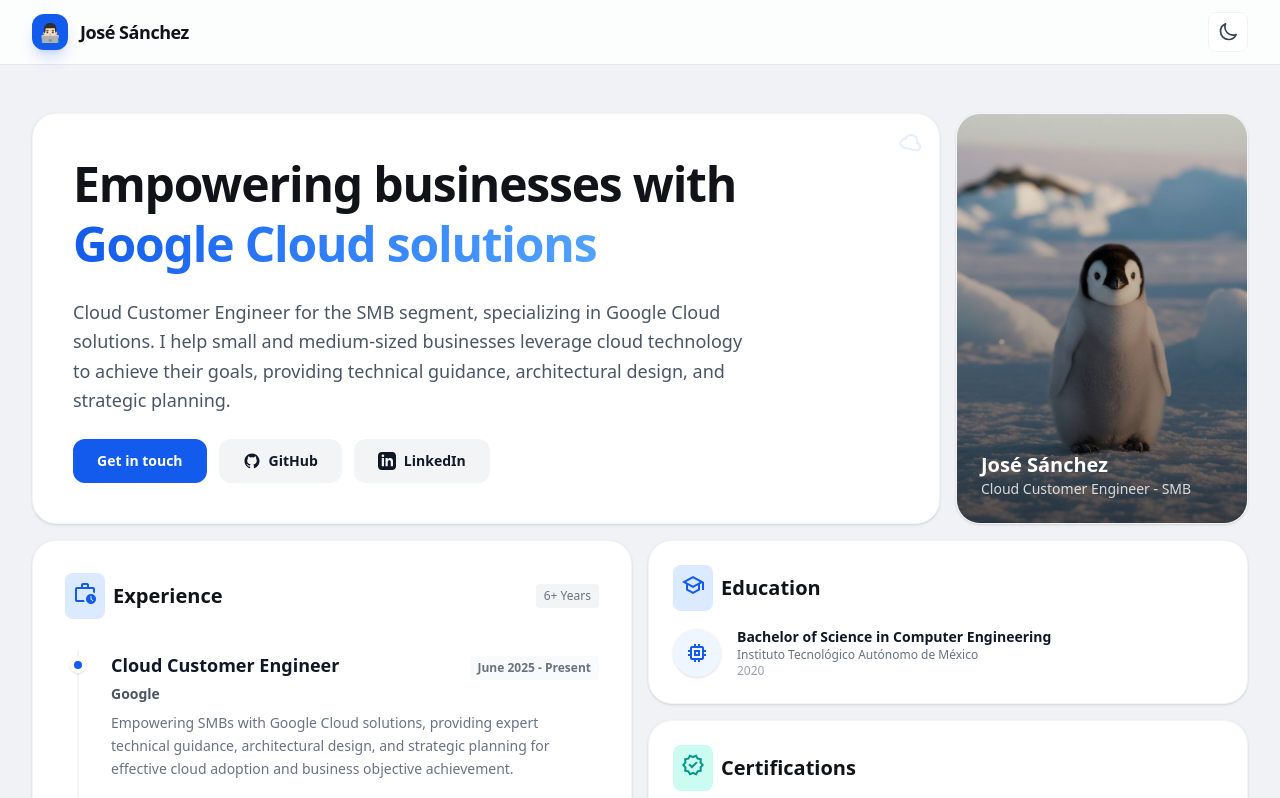
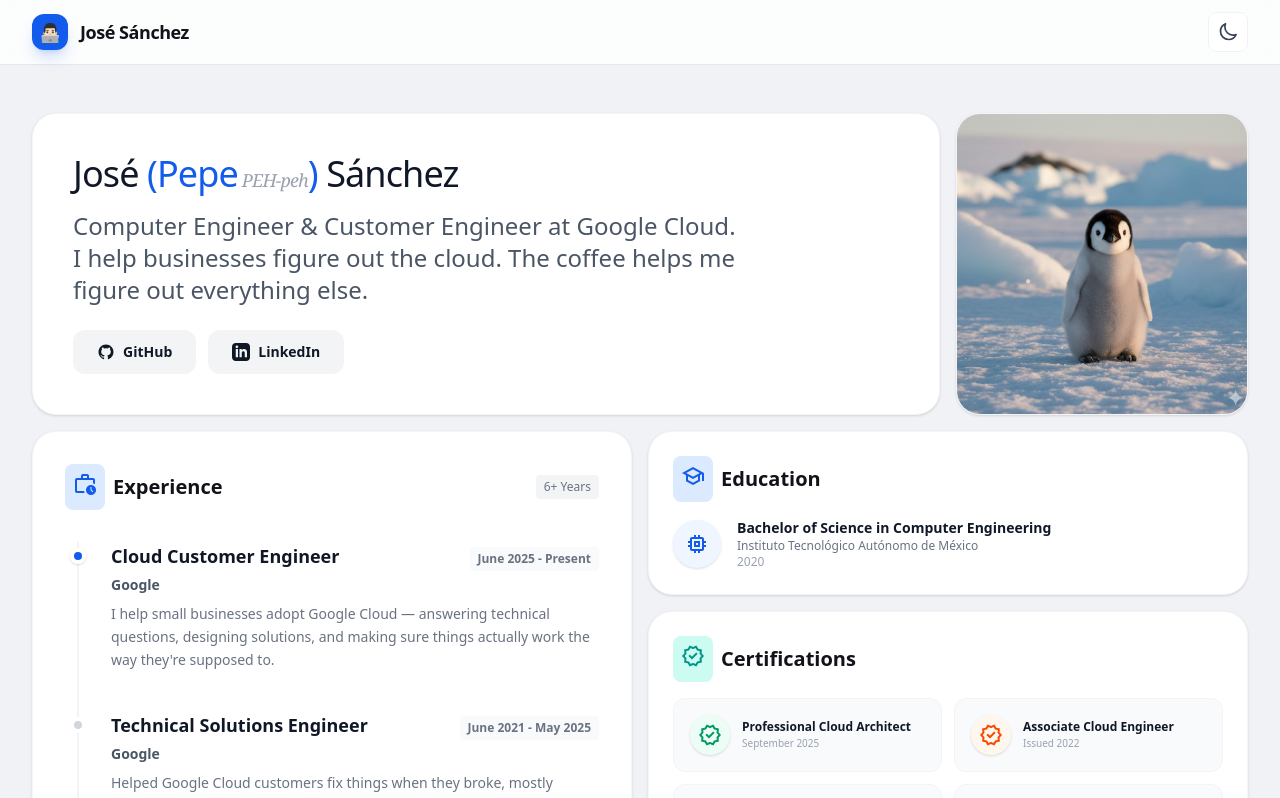
Before and after one commit to SanchezPepe/portfolio, a React (Vite) app: page / in a window 1280 px wide. Shown: the top 798 px of the page. Built offline with nearby package versions, Linux system fonts and the light colour scheme.

Commit message:
feat: update Hero component and content data for improved personal branding and clarity

```diff
--- a/src/components/Hero.jsx
+++ b/src/components/Hero.jsx
@@ -5,31 +5,20 @@
   return (
     <>
       {/* Hero Text Tile */}
-      <div className="col-span-1 md:col-span-2 lg:col-span-3 rounded-3xl bg-card-light dark:bg-card-dark p-6 sm:p-10 shadow-sm border border-gray-100 dark:border-gray-800 flex flex-col justify-center relative overflow-hidden group">
-        <div className="absolute top-0 right-0 p-4 opacity-10 group-hover:opacity-20 transition-opacity">
-          <span className="material-symbols-outlined text-9xl text-primary rotate-12">
-            cloud
-          </span>
-        </div>
-        <div className="relative z-10 space-y-6 max-w-2xl">
-          <h1 className="text-3xl sm:text-4xl lg:text-5xl font-black leading-tight tracking-tight">
-            {data.personal.tagline}{" "}
-            <span className="text-transparent bg-clip-text bg-gradient-to-r from-primary to-blue-400">
-              {data.personal.taglineHighlight}
-            </span>
-          </h1>
-          <p className="text-lg text-gray-600 dark:text-gray-400 leading-relaxed">
-            {data.personal.description}
+      <div className="col-span-1 md:col-span-2 lg:col-span-3 rounded-3xl bg-card-light dark:bg-card-dark p-6 sm:p-10 shadow-sm border border-gray-100 dark:border-gray-800 flex flex-col justify-center">
+        <div className="space-y-4">
+          {/* Name */}
+          <h2 className="text-2xl sm:text-3xl lg:text-4xl font-normal tracking-tight text-gray-900 dark:text-white">
+            José <span className="text-primary">(Pepe</span><span className="text-lg text-gray-400 dark:text-gray-500 ml-1" style={{ fontFamily: 'Georgia, "Times New Roman", serif', fontStyle: 'italic' }}>{data.personal.phonetic}</span><span className="text-primary">)</span> Sánchez
+          </h2>
+
+          {/* One-liner */}
+          <p className="text-xl sm:text-2xl text-gray-600 dark:text-gray-400 max-w-2xl">
+            Computer Engineer & Customer Engineer at Google Cloud. I help businesses figure out the cloud. The coffee helps me figure out everything else.
           </p>
-          <div className="flex flex-wrap gap-3">
-            <a
-              className="inline-flex items-center justify-center rounded-xl bg-primary px-6 py-3 text-sm font-bold text-white transition-all hover:bg-blue-700 hover:shadow-lg hover:shadow-primary/25"
-              href={data.social_links.linkedin}
-              target="_blank"
-              rel="noopener noreferrer"
-            >
-              Get in touch
-            </a>
+
+          {/* Buttons */}
+          <div className="flex flex-wrap gap-3 pt-2">
             {data.hero.buttons.map((button, index) => (
               <a
                 key={index}
@@ -48,15 +37,20 @@
 
       {/* Portrait Tile */}
       <div className="col-span-1 md:col-span-2 lg:col-span-1 h-full min-h-[300px] lg:min-h-auto relative rounded-3xl overflow-hidden shadow-sm border border-gray-100 dark:border-gray-800 group">
-        <div className="absolute inset-0 bg-gradient-to-b from-transparent to-black/60 z-10"></div>
         <img
           alt={data.personal.imageAlt}
           className="absolute inset-0 h-full w-full object-cover transition-transform duration-700 group-hover:scale-110"
           src={heroImage}
         />
-        <div className="absolute bottom-6 left-6 z-20">
-          <p className="text-white font-bold text-xl">{data.personal.name}</p>
-          <p className="text-white/80 text-sm">{data.personal.role}</p>
+        <div className="absolute bottom-0 left-0 right-0 z-20 p-4 bg-black/80 translate-y-full group-hover:translate-y-0 transition-transform duration-300">
+          <p className="text-white text-center text-sm leading-relaxed mb-3">
+            Why a penguin? No deep reason. Who doesn't like emperor penguins?
+          </p>
+          <div className="text-center">
+            <a href="https://www.youtube.com/watch?v=q3uXXh1sHcI" target="_blank" rel="noopener noreferrer" className="inline-flex items-center gap-1 px-3 py-1.5 rounded-lg bg-primary text-white text-xs font-medium hover:bg-blue-700 transition-colors">
+              Evidence
+            </a>
+          </div>
         </div>
       </div>
     </>
--- a/src/data/content.json
+++ b/src/data/content.json
@@ -5,12 +5,15 @@
   },
   "personal": {
     "name": "José Sánchez",
+    "nickname": "Pepe",
+    "phonetic": "PEH-peh",
     "initials": "JS",
     "title": "Cloud Customer Engineer - SMB",
     "role": "Cloud Customer Engineer - SMB",
-    "tagline": "Empowering businesses with",
-    "taglineHighlight": "Google Cloud solutions",
-    "description": " Cloud Customer Engineer for the SMB segment, specializing in Google Cloud solutions. I help small and medium-sized businesses leverage cloud technology to achieve their goals, providing technical guidance, architectural design, and strategic planning.",
+    "intro": "I'm José (Pepe) Sánchez",
+    "tagline": "Helping businesses figure out",
+    "taglineHighlight": "Google Cloud",
+    "description": "I work with small and medium-sized businesses to help them get the most out of Google Cloud. That means answering questions, designing architectures, and occasionally debugging things that shouldn't be broken.",
     "image": "../assets/portrait2.jpg",
     "imageAlt": "José Sánchez Aguilar portrait"
   },
@@ -79,7 +82,7 @@
       "company": "Google",
       "period": "June 2025 - Present",
       "location": "Mexico City",
-      "description": "Empowering SMBs with Google Cloud solutions, providing expert technical guidance, architectural design, and strategic planning for effective cloud adoption and business objective achievement.",
+      "description": "I help small businesses adopt Google Cloud — answering technical questions, designing solutions, and making sure things actually work the way they're supposed to.",
       "current": true
     },
     {
@@ -88,7 +91,7 @@
       "company": "Google",
       "period": "June 2021 - May 2025",
       "location": "Mexico City",
-      "description": "Provided advanced support to Google Cloud Premium Customers, specializing in GCP AI/ML solutions. Collaborated on internal playbooks, acted as a subject matter expert, and resolved complex technical challenges.",
+      "description": "Helped Google Cloud customers fix things when they broke, mostly around AI/ML. Wrote internal docs, debugged weird edge cases, and became the person people asked about ML stuff.",
       "current": false
     },
     {
@@ -97,7 +100,7 @@
       "company": "Solera",
       "period": "November 2020 - June 2021",
       "location": "Mexico City",
-      "description": "Developed and designed new C# and Java applications, maintained existing software, and enhanced internal documentation for improved quality and reliability.",
+      "description": "Built and maintained C# and Java apps. Fixed bugs, wrote docs, and tried to leave the codebase better than I found it.",
       "current": false
     },
     {
@@ -106,7 +109,7 @@
       "company": "BairesDev",
       "period": "October 2019 - November 2020",
       "location": "Mexico City",
-      "description": "Improved test case documentation, defined test cases for system requirements, and analyzed end-user needs to identify bugs and propose improvements.",
+      "description": "Wrote test cases, found bugs, and occasionally told developers things they didn't want to hear. Also made the documentation less confusing.",
       "current": false
     }
   ],
```
